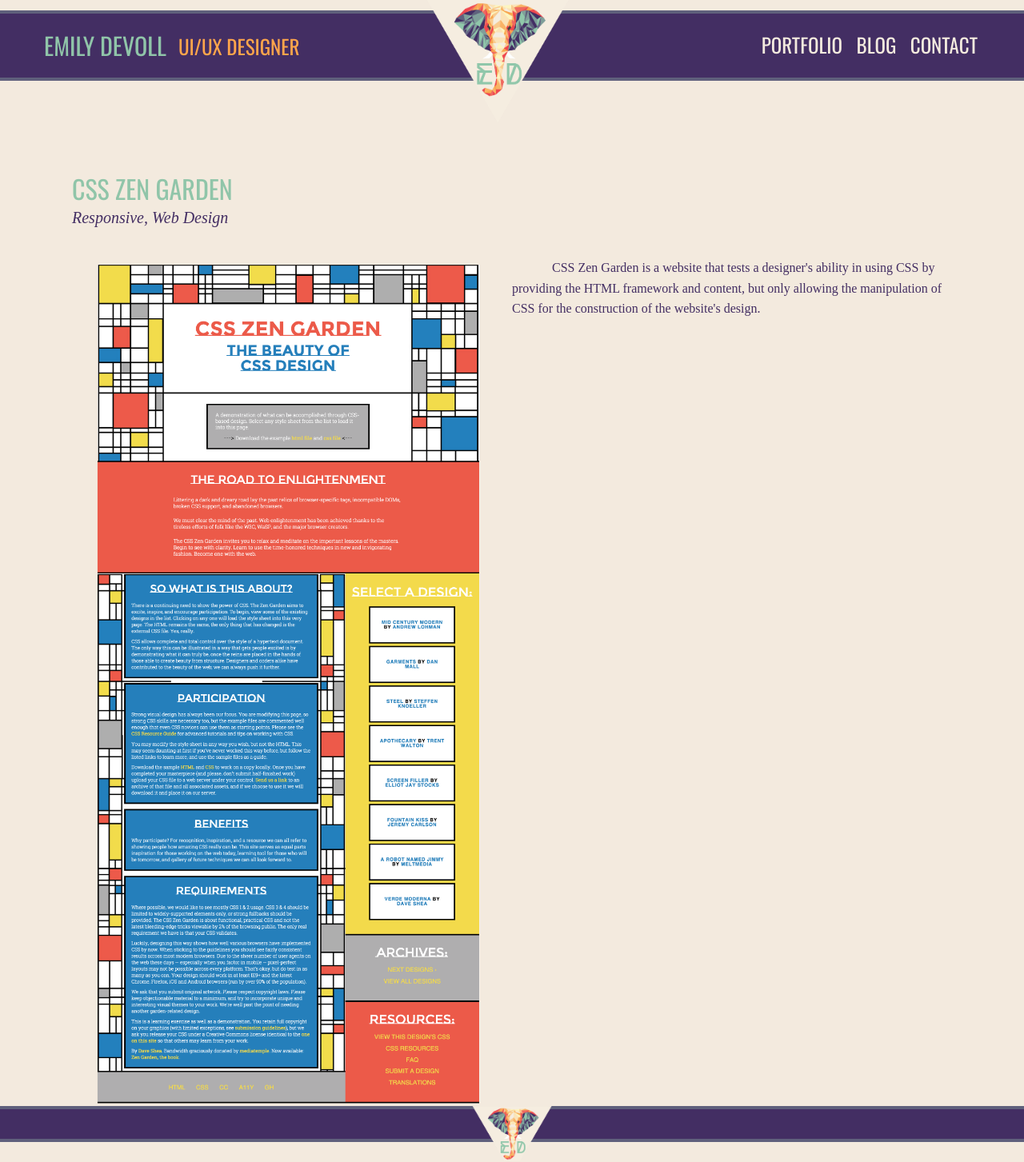
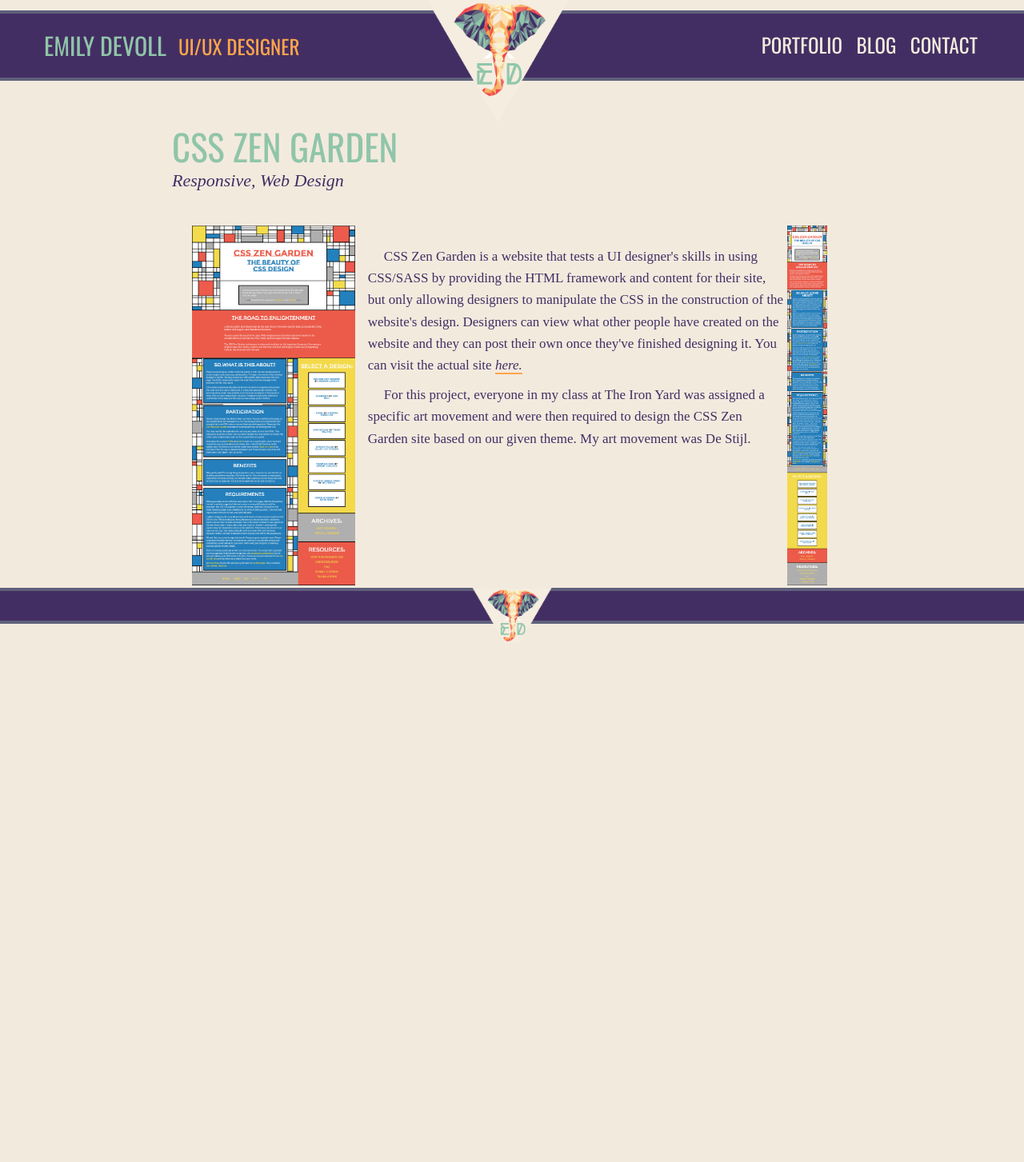
Before and after one commit to staceyatx/staceyatx-github.io, a Jekyll site: the page built from projects/css-zen-garden.html, in a window 1280 px wide. Shown: the whole page at 80% size. Built offline with Jekyll 4.4.1, drawn with Linux system fonts in a browser that asks for light colours; nearby versions of some CDN libraries; some web fonts are replaced; after the commit the page ends 900 px from its top, so only the background shows below that.

Commit message:
Challenges section added to Backyard Art and Kindness Project pages, beginnings of CSS Zen Garden page added

```diff
--- a/_sass/_backyard-art.scss
+++ b/_sass/_backyard-art.scss
@@ -25,6 +25,17 @@
     margin: 0 auto;
     padding-bottom: 10px;
     text-indent: 20px;
+
+    a {
+        color: $purple;
+        text-decoration: none;
+        font-style: italic;
+        border-bottom: 2px solid $orange;
+      }
+
+      a:hover {
+        color: $seafoam;
+      }
   }
 
   .backyard-about{
@@ -83,24 +94,7 @@
       &:first-of-type {
         padding-top: 10px;
       }
-
-      a {
-        color: $purple;
-        text-decoration: none;
-        font-style: italic;
-        border-bottom: 2px solid $orange;
-      }
-
-      a:hover {
-        color: $seafoam;
-      }
     }
-
-    p:first-of-type {
-      padding-top: 10px;
-    }
-
-
 
     span {
       font-style: italic;
@@ -120,7 +114,7 @@
     .parent-container3 {
       margin: 0 auto;
       text-align: center;
-      padding-top: 10px;
+      padding: 5px 0;
 
       img {
         height: 150px;
@@ -135,7 +129,7 @@
 
     p {
       clear: both;
-      padding-top: 5px;
+      // padding-top: 5px;
     }
 
     p:first-of-type {
@@ -158,7 +152,7 @@
     padding-bottom: 40px;
 
     h3 {
-      padding: 30px 0 20px 0;
+      padding: 40px 0 20px 0;
     }
 
     a {
@@ -186,6 +180,7 @@
 
     h1 {
       font-size: 35px;
+      clear: both;
     }
 
     p {
@@ -193,8 +188,8 @@
     }
 
     .backyard-about {
-      width: 90%;
-      max-width: 660px;
+      // width: 90%;
+      // max-width: 650px;
 
       .parent-container1:first-of-type {
         padding-right: 20px;
@@ -203,38 +198,28 @@
       }
 
       .parent-container1:last-of-type {
-        margin-right: -20px;
-        padding-left: 10px;
-        margin-top: -45px;
+        // margin-right: -20px;
+        padding-left: 20px;
+        margin-top: -15px;
         padding-top: 20px;
         float: right;
         margin-bottom: 0;
-        width: 100px;
-        text-align: right;
+        // width: 100px;
+        // text-align: right;
       }
 
       p {
-        padding-left: 3%;
         clear: none;
-        // padding-top: 10px;
         font-size: 17px;
 
         &:first-of-type {
-          padding-top: 30px;
+          // padding-top: 30px;
         }
-
-        // &:nth-of-type(2) {
-        //   text-indent: 0px;
-        // }
       }
     }
 
     .backyard-research {
       clear: both;
-
-      // h3 {
-      //   padding-top: 40px;
-      // }
 
       .parent-container2 {
         img {
@@ -291,21 +276,28 @@
 
     .backyard-about {
       padding-top: 10px;
-      max-width: 700px;
+      max-width: 780px;
 
       p {
         font-size: 17px;
 
-      &:nth-of-type(2) {
-        text-indent: 0px;
-      }
-
+        &:nth-of-type(2) {
+          text-indent: 0px;
+        }
       }
 
       .parent-container1:first-of-type {
 
         img {
-          height: 230px;
+          height: 250px;
+        }
+      }
+
+      .parent-container1:last-of-type {
+        margin-top: -45px;
+
+        img {
+          height: 340px;
         }
       }
     }
--- a/_sass/_css-zen.scss
+++ b/_sass/_css-zen.scss
@@ -1,48 +1,157 @@
 .css-zen {
-	padding: 220px 30px 20px 30px;
-	max-width: 1100px;
+  padding: 50px 10px 20px 10px;
   margin: 0 auto;
 
   h1 {
+    font-family: $header-font;
     font-size: 32px;
     color: $seafoam;
     padding-bottom: 10px;
-	    // padding-left: 20px;
   }
 
   h2 {
-		padding-bottom: 40px;
-
+    padding-bottom: 30px;
   }
 
-	.css-zen-left {
-		float: left;
-		width: 50%;
-		margin-top: -5px;
-		padding-right: 10px;
-		box-sizing: border-box;
+  h3 {
+      padding: 40px 0 25px 0;
+    }
 
-		.image-wrapper {
-			width: 100%;
+  p {
+    font-family: $paragraph-font;
+    color: $purple;
+    font-size: 15px;
+    line-height: 160%;
+    margin: 0 auto;
+    padding-bottom: 10px;
+    text-indent: 20px;
+  }
+
+  .css-zen-about{
+    margin: 0 auto;
+
+    .parent-container1 {
+      margin: 0 auto;
+      // width: 300px;
+      margin-bottom: 10px;
+      margin-top: 5px;
+      text-align: center;
 
       img {
-				width: 100%;
+        margin: 0 auto;
+        height: 400px;
+      }
+    }
+
+    p {
+
+      a {
+        color: $purple;
+        text-decoration: none;
+        font-style: italic;
+        border-bottom: 2px solid $orange;
+      }
+
+      a:hover {
+        color: $seafoam;
+      }
     }
   }
 }
 
-	.css-zen-right {
-		float: right;
-		width: 50%;
+@media screen and (min-width: 660px) {
+
+  .css-zen {
+    padding: 50px 20px 20px 20px;
+
+    h1 {
+      font-size: 35px;
+      clear: both;
+    }
 
     p {
       font-size: 16px;
-        line-height: 160%;
-        max-width: 780px;
-        margin: 0 auto;
-        padding-bottom: 20px;
-        text-indent: 50px;
+    }
 
+    .css-zen-about {
+      width: 100%;
+      max-width: 660px;
+
+      .parent-container1:first-of-type {
+        padding-right: 2%;
+        float: left;
+        margin-bottom: 0;
+      }
+
+      .parent-container1:last-of-type {
+        padding-left: .55%;
+        float: left;
+        margin-bottom: 0;
+      }
+
+      .middle {
+        float: left;
+        width: 60.5%;
+
+        p {
+          clear: none;
+
+          &:first-of-type {
+            padding-top: 30px;
           }
         }
       }
+    }
+  }
+}
+
+@media screen and (min-width: 862px) {
+
+  .css-zen {
+    padding-top: 160px;
+    max-width: 850px;
+
+    h1 {
+      font-size: 45px;
+    }
+
+    h2 {
+      font-size: 22px;
+    }
+
+    h3 {
+      font-size: 35px;
+    }
+
+    p {
+      font-size: 16px;
+    }
+
+    .css-zen-about {
+      padding-top: 10px;
+      max-width: 800px;
+
+      p {
+        font-size: 17px;
+      }
+
+      .middle {
+        width: 65%;
+      }
+
+      .parent-container1 {
+
+        img {
+          height: 450px;
+        }
+
+        &:last-of-type {
+
+          img {
+            height: 450px;
+          }
+        }
+      }
+    }
+  }
+}
--- a/_sass/_kindness.scss
+++ b/_sass/_kindness.scss
@@ -134,6 +134,7 @@
 
     h1 {
       font-size: 35px;
+      clear: both;
     }
 
     p {
--- a/projects/css-zen-garden.html
+++ b/projects/css-zen-garden.html
@@ -5,13 +5,19 @@
 
 <section class="css-zen">
 	<h1>CSS Zen Garden</h1>
-	<h2>Responsive, Web Design</h2>
-	<article class="css-zen-left">
-		<div class="image-wrapper">
-			<img src="../images/css-full-screen1.png">
-		</div>
+  	<h2>Responsive, Web Design</h2>
+  	<article class="css-zen-about">
+	    <div class="parent-container1">
+	    	<a href="../images/css-zen-large.jpg" class="gallery-item"><img src="../images/css-zen-large.jpg"></a>
+	    </div>
+	    <div class="middle">
+		    <p>CSS Zen Garden is a website that tests a UI designer's skills in using CSS/SASS by providing the HTML framework and content for their site, but only allowing designers to manipulate the CSS in the construction of the website's design. Designers can view what other people have created on the website and they can post their own once they've finished designing it. You can visit the actual site <a href="http://www.csszengarden.com/">here.</a></p>
+
+		    <p>For this project, everyone in my class at The Iron Yard was assigned a specific art movement and were then required to design the CSS Zen Garden site based on our given theme. My art movement was De Stijl.</p>
+	    </div>
+	    <div class="parent-container1">
+	      <a href="../images/css-zen-small.png" class="gallery-item"><img src="../images/css-zen-small.png"></a>
+	    </div>
 	</article>
-	<article class="css-zen-right">
-		<p> CSS Zen Garden is a website that tests a designer's ability in using CSS by providing the HTML framework and content, but only allowing the manipulation of CSS for the construction of the website's design. </p>
-	</article>
+
 </section>
```
Also changed, not shown: projects/backyard-art.html (+16 -13 lines), projects/kindness.html (+6 -2 lines), projects/images/css-zen-bold.png (added), projects/images/css-zen-bright.png (added), projects/images/css-zen-faded.png (added), projects/images/css-zen-large.jpg (added), projects/images/css-zen-small.png (added). Lines whose indentation alone changed are shown as unchanged.
